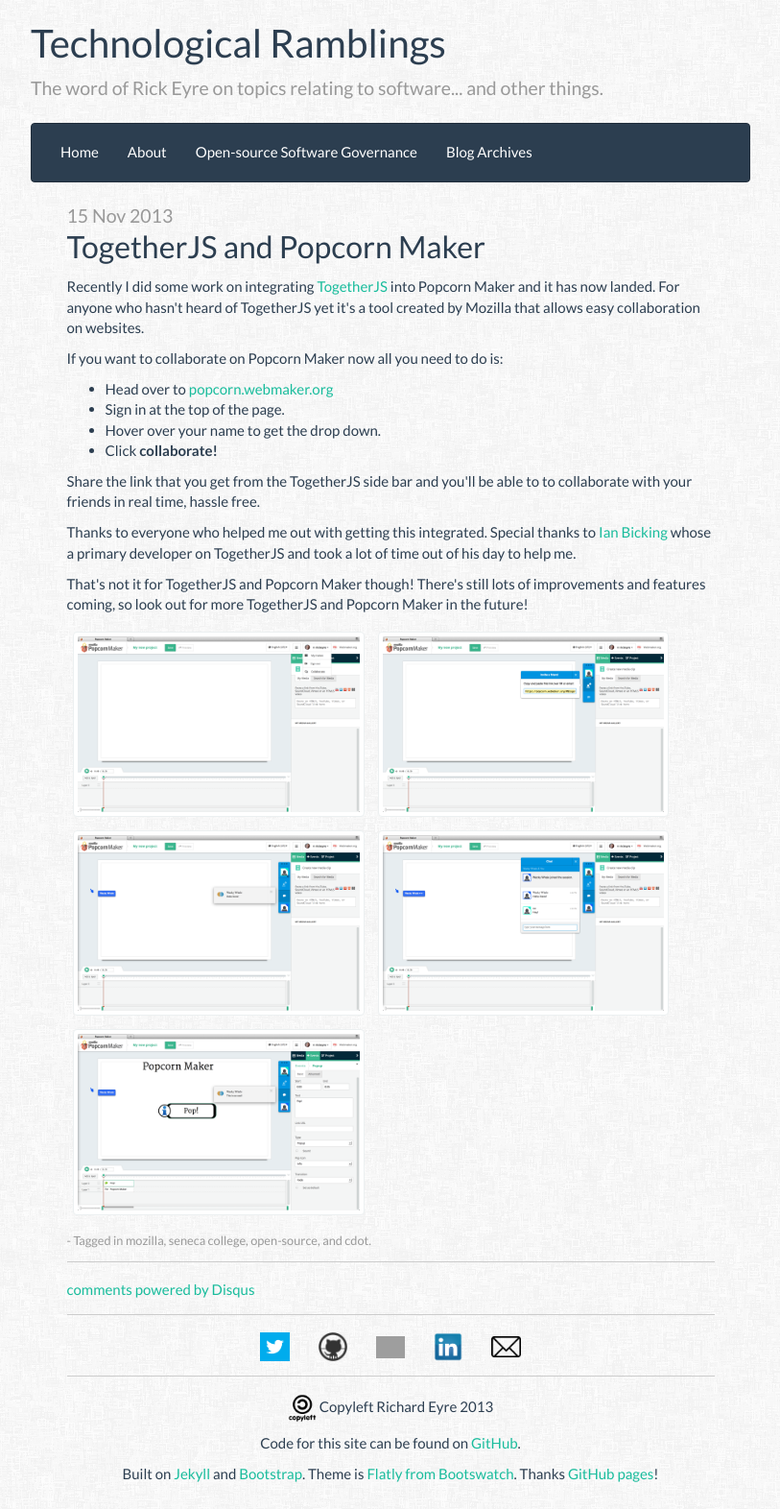
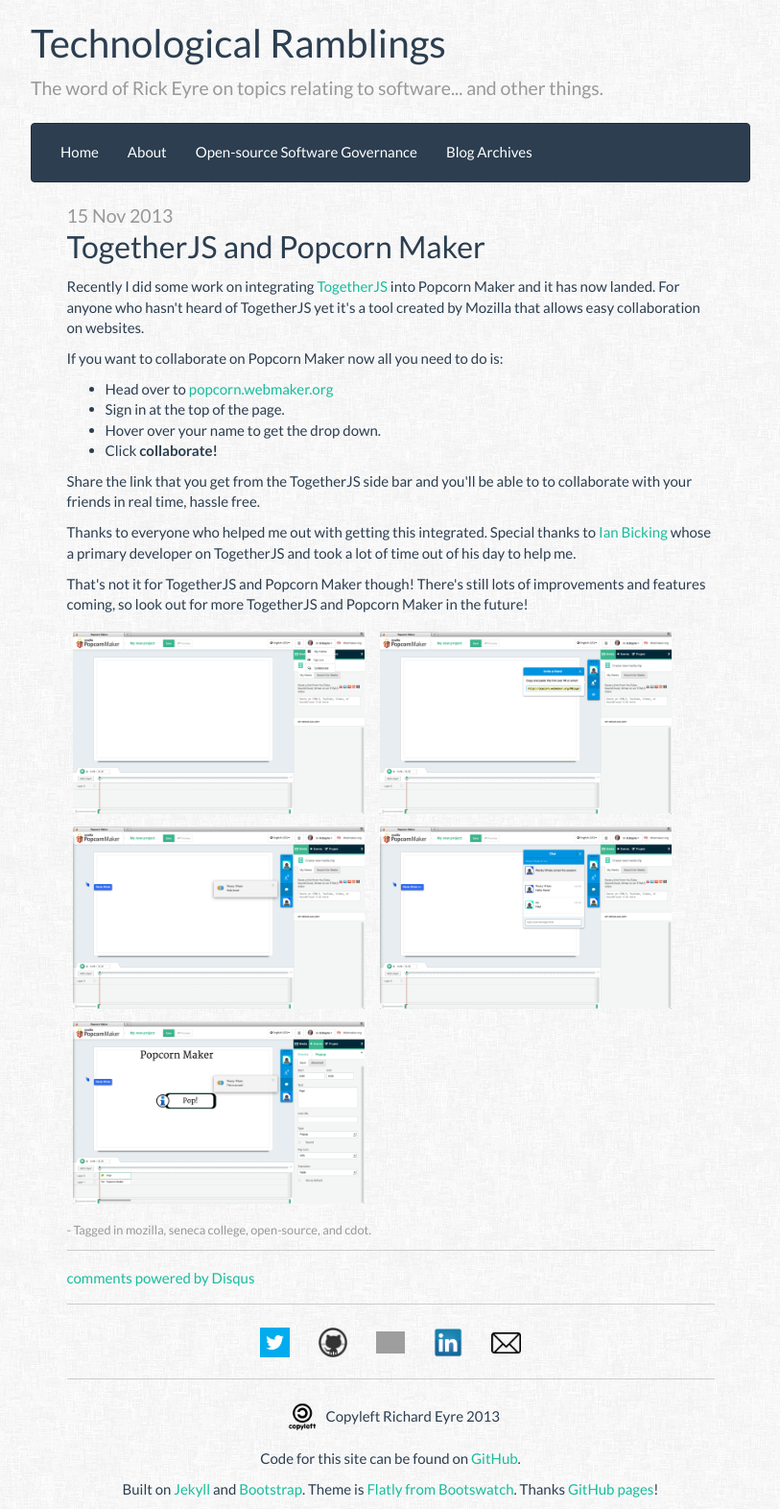
Before and after one commit to RickEyre/rickeyre.github.io, a Jekyll site: the page built from _posts/2013-11-15-togetherjs-and-popcorn-maker.html, in a window 1280 px wide. Shown: the whole page at 96% size, without its empty margins (233-1046 px from the left). Built offline with Jekyll 4.4.1, drawn with Linux system fonts in a browser that asks for light colours; Markdown is read by kramdown in place of the engine named in the settings; comment, search, counter and statistics services are not loaded; grey boxes are pictures that could not be loaded.

Commit message:
Fix image widths to display properly in atom feeds.

```diff
--- a/_posts/2013-11-15-togetherjs-and-popcorn-maker.html
+++ b/_posts/2013-11-15-togetherjs-and-popcorn-maker.html
@@ -41,18 +41,18 @@
   Maker in the future!
 </p>
 
-<a href="/assets/img/content-pics/togetherjs-start.png" class="thumbnail image-shrink">
-  <img src="/assets/img/content-pics/togetherjs-start.png" alt="TogetherJS Start">
+<a href="/assets/img/content-pics/togetherjs-start.png">
+  <img src="/assets/img/content-pics/togetherjs-start.png" width="45%" alt="TogetherJS Start">
 </a>
-<a href="/assets/img/content-pics/togetherjs-link.png" class="thumbnail image-shrink">
-  <img src="/assets/img/content-pics/togetherjs-link.png" alt="TogetherJS Link">
+<a href="/assets/img/content-pics/togetherjs-link.png">
+  <img src="/assets/img/content-pics/togetherjs-link.png" width="45%" alt="TogetherJS Link">
 </a>
-<a href="/assets/img/content-pics/togetherjs-joined.png" class="thumbnail image-shrink">
-  <img src="/assets/img/content-pics/togetherjs-joined.png" alt="TogetherJS Joined">
+<a href="/assets/img/content-pics/togetherjs-joined.png">
+  <img src="/assets/img/content-pics/togetherjs-joined.png" width="45%" alt="TogetherJS Joined">
 </a>
-<a href="/assets/img/content-pics/togetherjs-chat.png" class="thumbnail image-shrink">
-  <img src="/assets/img/content-pics/togetherjs-chat.png" alt="TogetherJS Chat">
+<a href="/assets/img/content-pics/togetherjs-chat.png">
+  <img src="/assets/img/content-pics/togetherjs-chat.png" width="45%" alt="TogetherJS Chat">
 </a>
-<a href="/assets/img/content-pics/togetherjs-synced.png" class="thumbnail image-shrink">
-  <img src="/assets/img/content-pics/togetherjs-synced.png" alt="TogetherJS Synced">
+<a href="/assets/img/content-pics/togetherjs-synced.png">
+  <img src="/assets/img/content-pics/togetherjs-synced.png" width="45%" alt="TogetherJS Synced">
 </a>
--- a/assets/css/style.css
+++ b/assets/css/style.css
@@ -85,11 +85,6 @@
   text-decoration: none;
 }
 
-.thumbnail {
+img {
   margin: 1%;
-  float: left;
 }
-
-.image-shrink {
-  max-width: 45%;
-}
```
